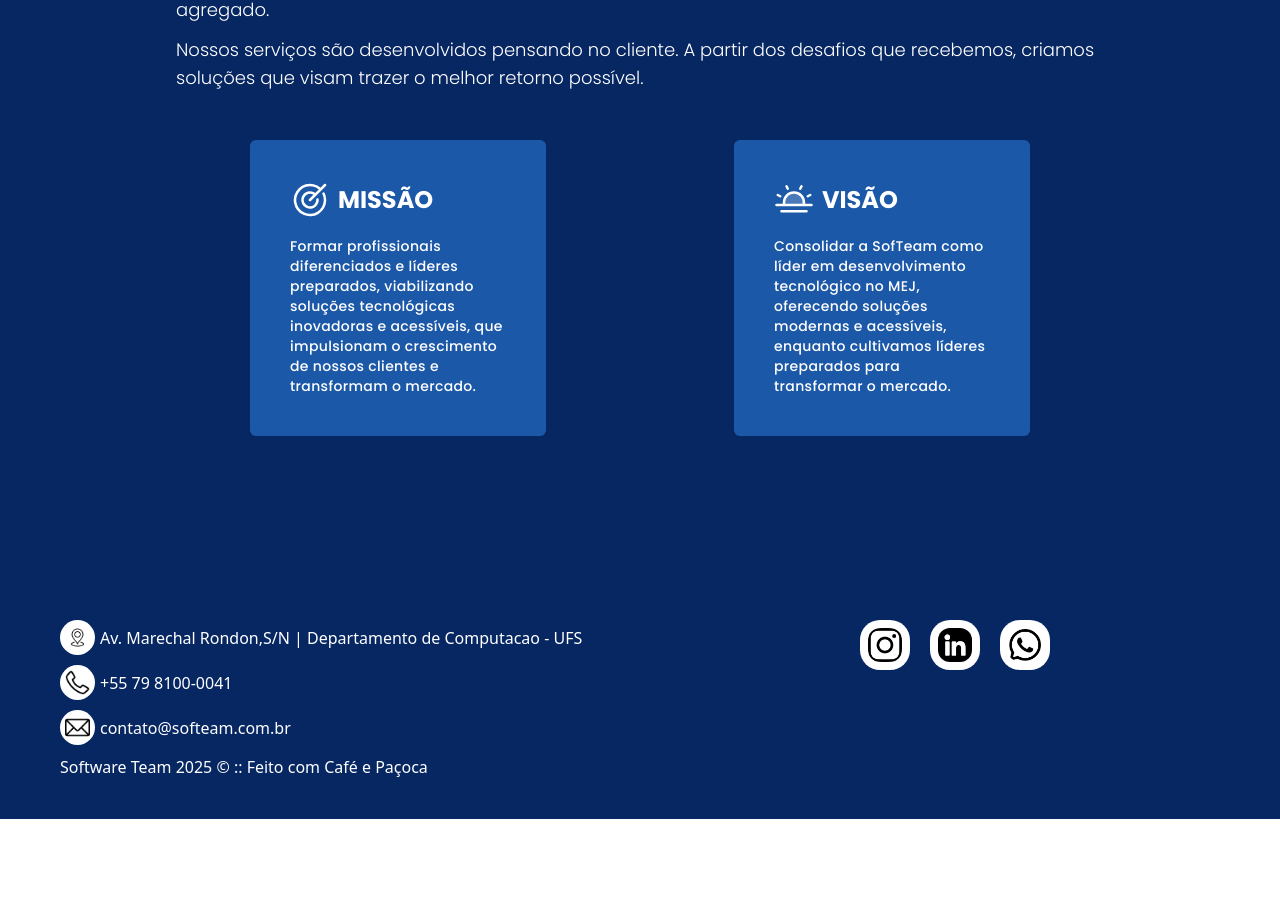
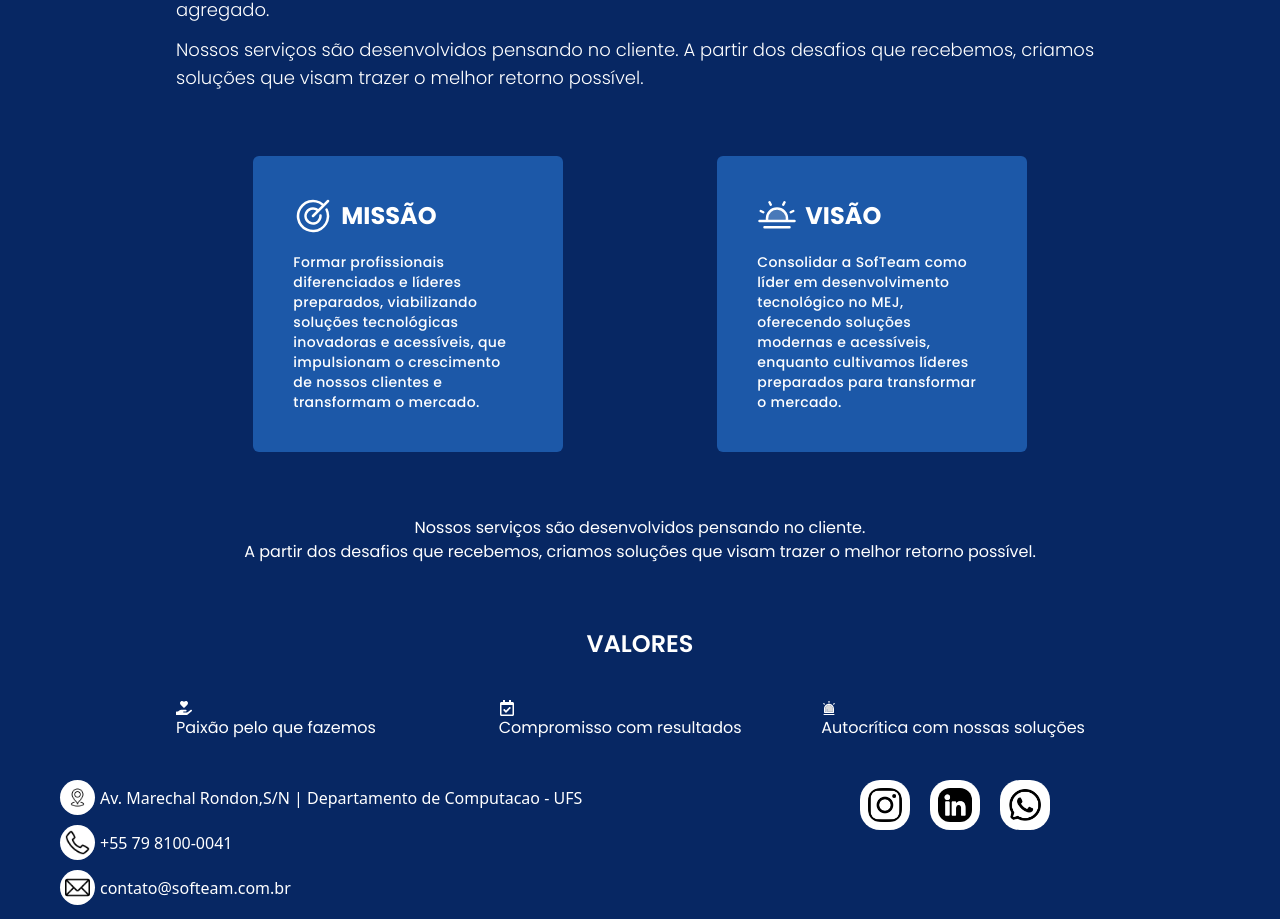
Before and after one commit to softeam-org/landing-page, a Next.js app: page / in a window 1280 px wide. Shown: the part 956-1875 px from the top of the page. Before the commit the page ends 1775 px from the top, so only its background shows below. Built offline with nearby package versions, Linux system fonts and the light colour scheme.

Commit message:
chore: create and style the softeam values cards

```diff
--- a/app/components/About/About.tsx
+++ b/app/components/About/About.tsx
@@ -1,29 +1,35 @@
 import { openSans, poppins } from "@/app/ts/fonts";
 import React from "react";
+import { AiTwotoneAlert } from "react-icons/ai";
+import { FaHandHoldingHeart, FaRegCalendarCheck } from "react-icons/fa";
 import { PiSunHorizonDuotone, PiTarget } from "react-icons/pi";
+
 import MissionVisionCard from "./MissionVision/MissionVisionCard";
+import ValueCard from "./Values/ValueCard";
 
 function About(): React.JSX.Element {
   return (
-    <section className="w-full min-h-screen flex flex-col gap-12 px-44 pt-12 text-white bg-color-1">
+    <section
+      className={`w-full min-h-screen flex flex-col gap-16 px-44 pt-12 ${poppins.className} text-white bg-color-1`}
+    >
       {/* Quem Somos */}
       <article className="flex flex-col gap-6">
         <h2 className={`font-bold text-2xl tracking-wide ${openSans.className}`}>QUEM SOMOS</h2>
         <div className="flex flex-col gap-3">
-          <p className={`text-lg font-light ${poppins.className}`}>
+          <p className={"text-lg font-light "}>
             Fundada em 1997, a SofTeam é uma empresa júnior, que entrega soluções digitais abrangendo diversas áreas da
             computação. Composta pelos cursos do Departamento de Computação da Universidade Federal de Sergipe, a
             instituição de ensino mais relevante do estado, buscamos apresentar criatividade e inovação em nossos
             trabalhos, proporcionando soluções de alto valor agregado.
           </p>
-          <p className={`text-lg font-light ${poppins.className}`}>
+          <p className={"text-lg font-light"}>
             Nossos serviços são desenvolvidos pensando no cliente. A partir dos desafios que recebemos, criamos soluções
             que visam trazer o melhor retorno possível.
           </p>
         </div>
       </article>
       {/* Missão/Visão */}
-      <article className="grid grid-cols-2 items-stretch justify-items-center gap-10">
+      <article className="grid grid-cols-2 items-stretch justify-items-center">
         <MissionVisionCard
           misVisName="MISSÃO"
           misVisText="Formar profissionais diferenciados e líderes preparados,
@@ -39,6 +45,20 @@ function About(): React.JSX.Element {
           misVisIcon={PiSunHorizonDuotone}
         />
       </article>
+      <article>
+        <p className="text-center">Nossos serviços são desenvolvidos pensando no cliente.</p>
+        <p className="text-center">
+          A partir dos desafios que recebemos, criamos soluções que visam trazer o melhor retorno possível.
+        </p>
+      </article>
+      <article className="flex flex-col gap-10">
+        <h3 className="text-2xl text-center font-semibold">VALORES</h3>
+        <div className="grid grid-cols-3 items-stretch gap-10">
+          <ValueCard valueIcon={FaHandHoldingHeart} valueName="Paixão pelo que fazemos" />
+          <ValueCard valueIcon={FaRegCalendarCheck} valueName="Compromisso com resultados" />
+          <ValueCard valueIcon={AiTwotoneAlert} valueName="Autocrítica com nossas soluções" />
+        </div>
+      </article>
     </section>
   );
 }
```
